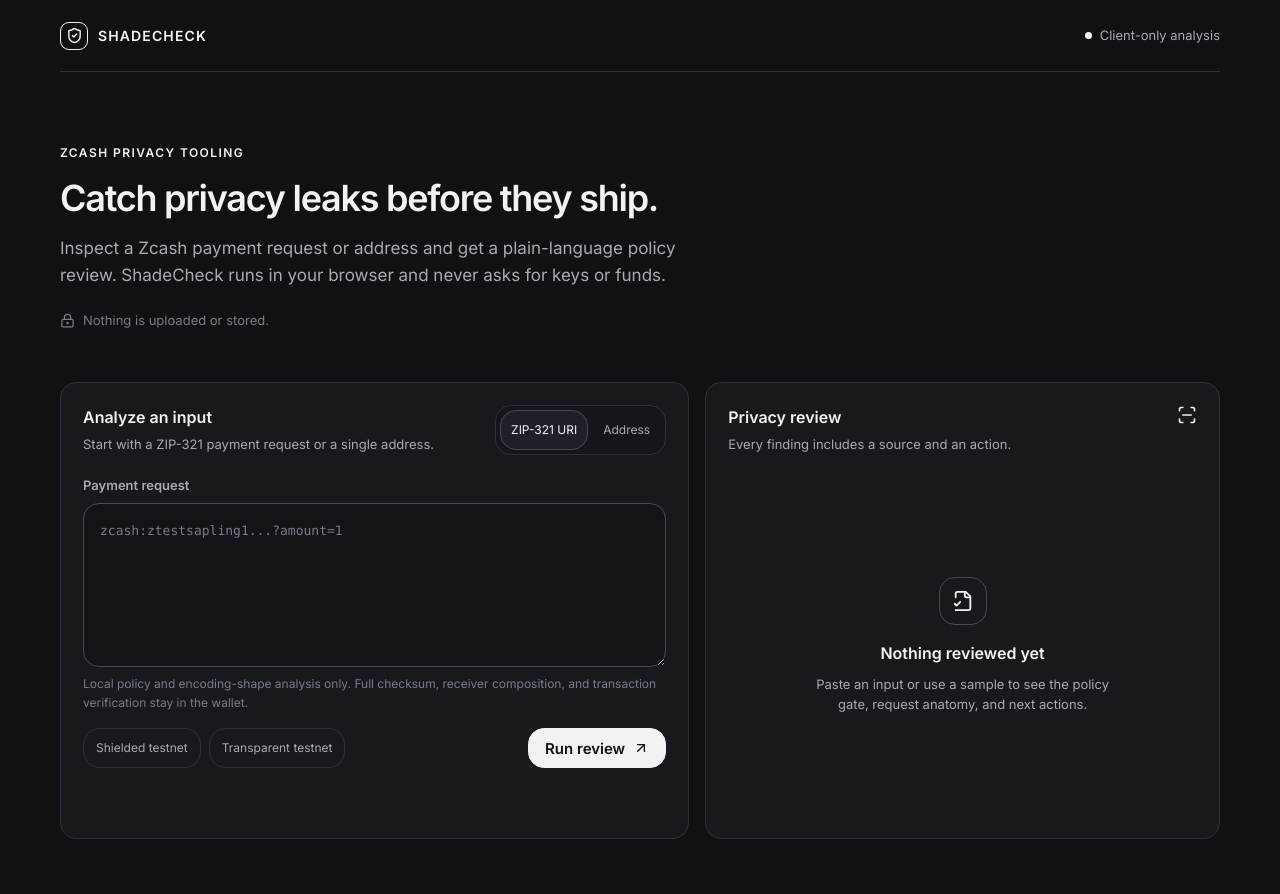
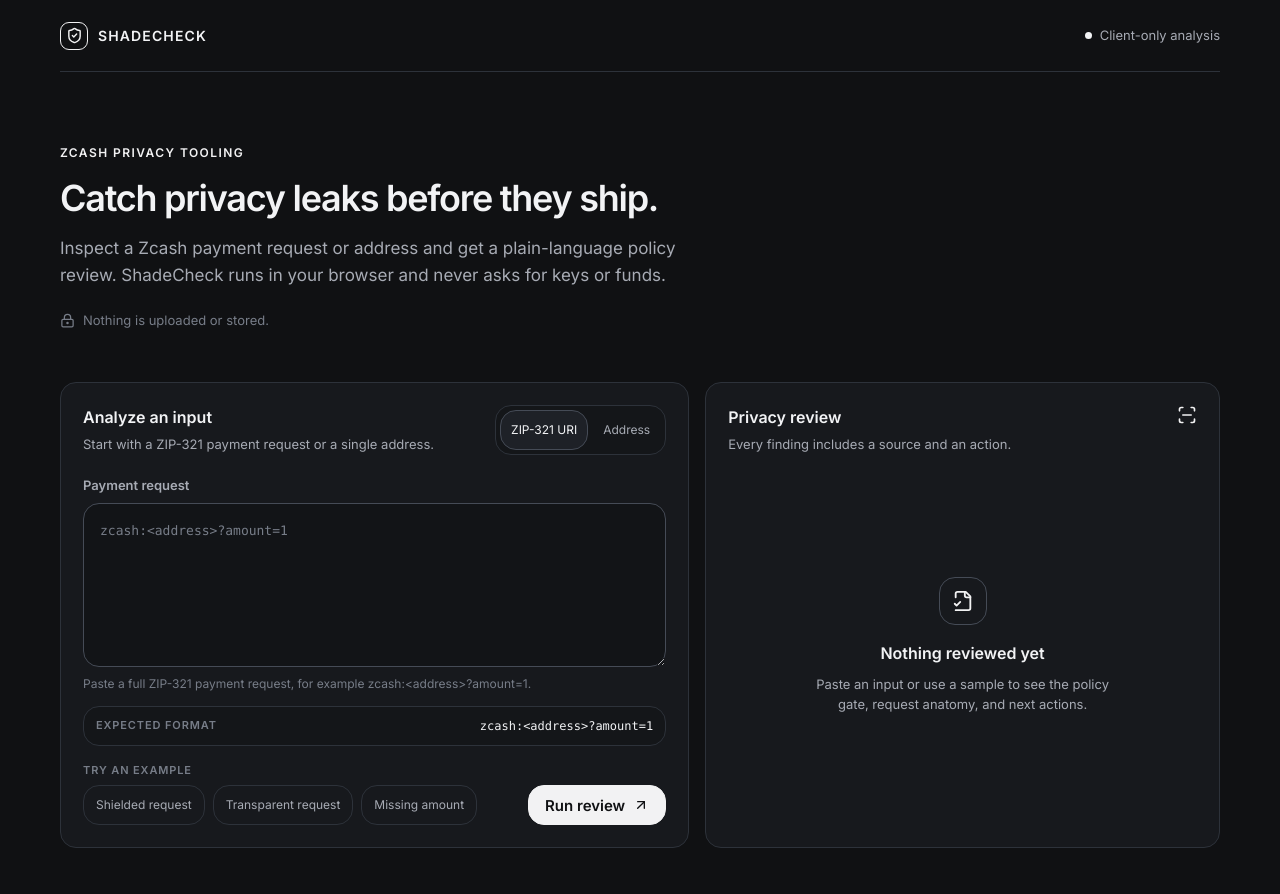
Before and after one commit to xBrokkr/zcash-hackathon, a Next.js app: page / in a window 1280 px wide. Shown: the top 894 px of the page. Built offline with nearby package versions, Linux system fonts and the light colour scheme.

Commit message:
Clarify analyzer examples by input mode

```diff
--- a/app/globals.css
+++ b/app/globals.css
@@ -120,7 +120,17 @@
 
 .input-help { margin-top: 8px; color: var(--subtle); font-size: 12px; }
 
-.form-actions { display: flex; align-items: center; justify-content: space-between; gap: 12px; margin-top: 16px; }
+.input-format { display: flex; align-items: center; justify-content: space-between; gap: 12px; margin-top: 12px; padding: 10px 12px; border: 1px solid var(--border); border-radius: var(--radius); background: var(--surface-soft); }
+
+.input-format span { flex-shrink: 0; color: var(--subtle); font-size: 11px; font-weight: 600; letter-spacing: .08em; text-transform: uppercase; }
+
+.input-format code { min-width: 0; overflow: hidden; color: var(--foreground); font-family: ui-monospace, SFMono-Regular, Menlo, monospace; font-size: 12px; text-overflow: ellipsis; white-space: nowrap; }
+
+.form-actions { display: flex; align-items: flex-end; justify-content: space-between; gap: 12px; margin-top: 16px; }
+
+.sample-group { display: grid; min-width: 0; gap: 6px; }
+
+.sample-label { color: var(--subtle); font-size: 11px; font-weight: 600; letter-spacing: .08em; text-transform: uppercase; }
 
 .sample-row { display: flex; flex-wrap: wrap; gap: 8px; }
 
@@ -188,10 +198,6 @@
 
 .finding svg { margin-top: 2px; }
 
-.finding.pass { border-left: 3px solid var(--border-strong); }
-.finding.review { border-left: 3px dashed var(--muted); }
-.finding.block { border-left: 3px solid var(--foreground); }
-.finding.note { border-left: 3px dotted var(--subtle); }
 .finding svg { color: var(--foreground); }
 
 .finding-title { font-size: 13px; font-weight: 600; }
--- a/app/page.tsx
+++ b/app/page.tsx
@@ -7,11 +7,24 @@
 
 type Mode = "uri" | "address";
 type FindingFilter = "all" | "block" | "review" | "informational";
+type InputExample = { label: string; value: string };
 
-const samples = [
-  { label: "Shielded testnet", value: "zcash:ztestsapling10yy2ex5dcqkclhc7z7yrnjq2z6feyjad56ptwlfgmy77dmaqqrl9gyhprdx59qgmsnyfska2kez?amount=1" },
-  { label: "Transparent testnet", value: "zcash:tmEZhbWHTpdKMw5it8YDspUXSMGQyFwovpU?amount=1" },
-];
+const shieldedTestnet = "ztestsapling10yy2ex5dcqkclhc7z7yrnjq2z6feyjad56ptwlfgmy77dmaqqrl9gyhprdx59qgmsnyfska2kez";
+const transparentTestnet = "tmEZhbWHTpdKMw5it8YDspUXSMGQyFwovpU";
+const unifiedMainnet = "u1l8xunezsvhq8fgzfl7404m450nwnd76zshscn6nfys7vyz2ywyh4cc5daaq0c7q2su5lqfh23sp7fkf3kt27ve5948mzpfdvckzaect2jtte308mkwlycj2u0eac077wu70vqcetkxf";
+
+const examplesByMode: Record<Mode, InputExample[]> = {
+  uri: [
+    { label: "Shielded request", value: `zcash:${shieldedTestnet}?amount=1` },
+    { label: "Transparent request", value: `zcash:${transparentTestnet}?amount=1` },
+    { label: "Missing amount", value: `zcash:${shieldedTestnet}` },
+  ],
+  address: [
+    { label: "Shielded address", value: shieldedTestnet },
+    { label: "Transparent address", value: transparentTestnet },
+    { label: "Unified address", value: unifiedMainnet },
+  ],
+};
 
 const publicFixtures: Array<{ label: string; description: string; analysis: Analysis }> = [
   {
@@ -136,6 +149,12 @@
   function submit(event: FormEvent<HTMLFormElement>) {
     event.preventDefault();
     runAnalysis();
+  }
+
+  function runExample(example: InputExample, exampleMode: Mode) {
+    setMode(exampleMode);
+    setValue(example.value);
+    runAnalysis(example.value, exampleMode);
   }
 
   function chooseMode(nextMode: Mode) {
@@ -274,12 +293,16 @@
             <form className="input-area" onSubmit={submit}>
               <label className="field-label" htmlFor="analysis-input">{mode === "uri" ? "Payment request" : "Zcash address"}</label>
               <div className="input-wrap">
-              <textarea id="analysis-input" value={value} onChange={(event) => { setValue(event.target.value); setError(""); setIsFixture(false); }} placeholder={mode === "uri" ? "zcash:ztestsapling1...?amount=1" : "u1... or zs1..."} aria-describedby="analysis-help" spellCheck={false} autoCapitalize="none" />
+              <textarea id="analysis-input" value={value} onChange={(event) => { setValue(event.target.value); setError(""); setIsFixture(false); }} placeholder={mode === "uri" ? "zcash:<address>?amount=1" : "u1... / zs1... / t1..."} aria-describedby="analysis-help analysis-format" spellCheck={false} autoCapitalize="none" />
               </div>
-              <p id="analysis-help" className="input-help">Local policy and encoding-shape analysis only. Full checksum, receiver composition, and transaction verification stay in the wallet.</p>
+              <p id="analysis-help" className="input-help">{mode === "uri" ? "Paste a full ZIP-321 payment request, for example zcash:<address>?amount=1." : "Paste one Zcash address. Supported families include transparent, Sapling, and Unified addresses."}</p>
+              <div id="analysis-format" className="input-format"><span>Expected format</span><code>{mode === "uri" ? "zcash:<address>?amount=1" : "u1... / zs1... / ztestsapling... / t1... / tm..."}</code></div>
               <div className="form-actions">
-                <div className="sample-row" aria-label="Sample inputs">
-                  {samples.map((sample) => <button type="button" key={sample.label} className="sample-button" onClick={() => { setMode("uri"); setValue(sample.value); runAnalysis(sample.value, "uri"); }}>{sample.label}</button>)}
+                <div className="sample-group">
+                  <span className="sample-label">Try an example</span>
+                  <div className="sample-row" aria-label={`${mode === "uri" ? "Payment request" : "Address"} examples`}>
+                    {examplesByMode[mode].map((example) => <button type="button" key={example.label} className="sample-button" onClick={() => runExample(example, mode)}>{example.label}</button>)}
+                  </div>
                 </div>
                 <button type="submit" className="primary-button" disabled={isAnalyzing} aria-busy={isAnalyzing}>{isAnalyzing ? "Analyzing" : "Run review"}<ArrowUpRight size={16} aria-hidden="true" /></button>
               </div>
```
